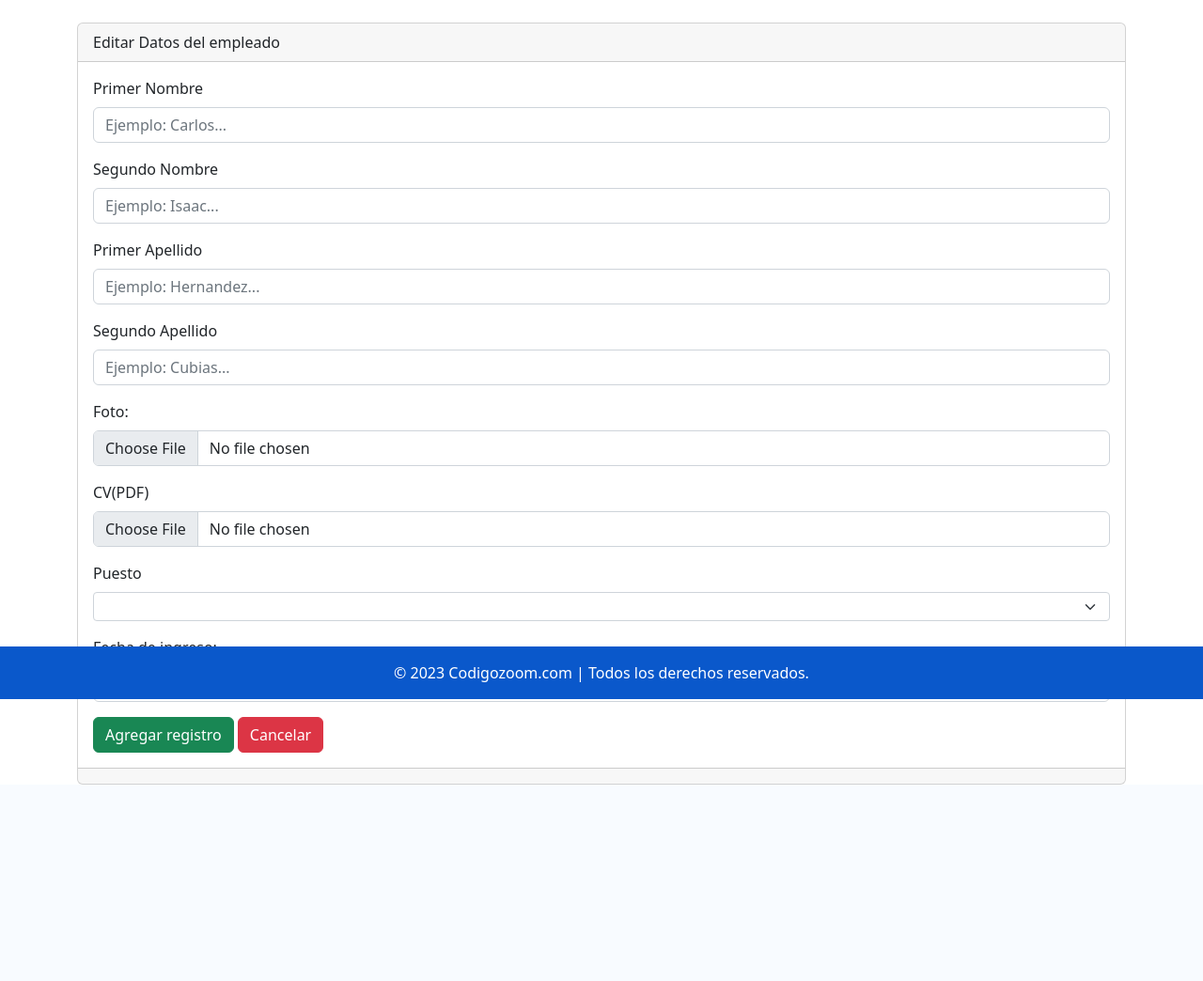
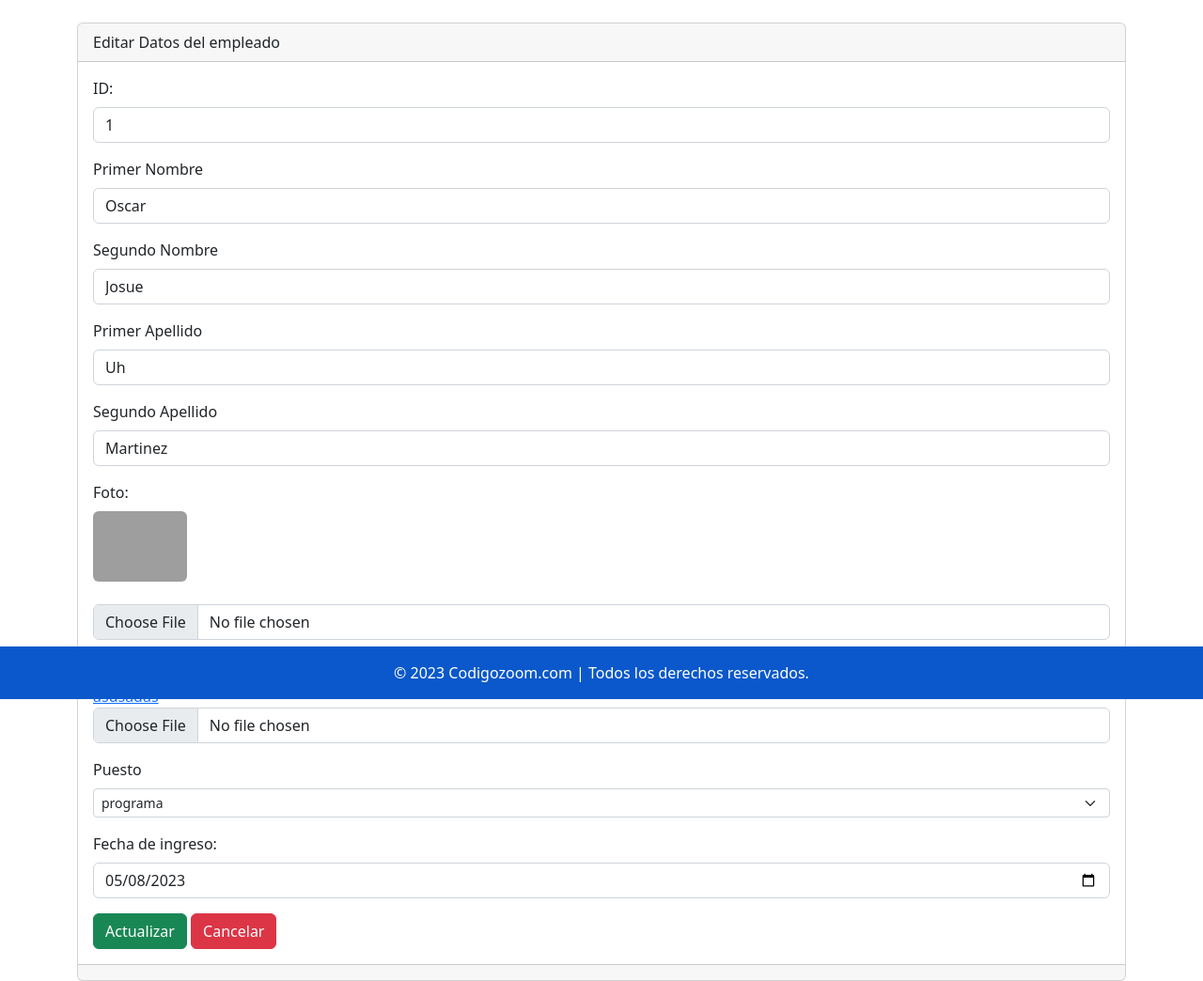
Before and after one commit to Jaaziel234/CRUD_PHP, a PHP site: page /APPWEB/secciones/empleados/editar.php?txtID=1 in a window 1280 px wide. Shown: the part 56-1100 px from the top of the page at 94% size. Before the commit the page ends 891 px from the top, so only its background shows below. Run offline with PHP 8.4, Linux system fonts and the light colour scheme; data comes from the database, SQL or seed files in the repository; data that the repository does not hold is empty; grey boxes are pictures that could not be loaded.

Commit message:
empleados editar funcional.

```diff
--- a/secciones/empleados/editar.php
+++ b/secciones/empleados/editar.php
@@ -1,31 +1,79 @@
 <?php
 include("../../bd.php");
 
-if (isset($_GET['txtID'])) {  //si recibimos ese dato
+if (isset($_GET['txtID'])) { //si recibimos ese dato
   # code...
-    $txtID=(isset($_GET['txtID']))?$_GET['txtID']:""; // vamos a alamcenar el id
+  $txtID = (isset($_GET['txtID'])) ? $_GET['txtID'] : ""; // vamos a almacenar el id
 
   //vamos a ocupar la instruccion prepare
-    $sentencia=$conexion->prepare("SELECT * FROM tbl_empleados WHERE id=:id");
+  $sentencia = $conexion->prepare("SELECT * FROM tbl_empleados WHERE id=:id");
   //asignando los valores que tiene el metodo POST (los que vienen del formulario)
-    $sentencia->bindParam(":id", $txtID); //parametro para borrado
-    $sentencia->execute(); //eliminamos
+  $sentencia->bindParam(":id", $txtID);
+  $sentencia->execute();
+  $registro = $sentencia->fetch(PDO::FETCH_LAZY);
 
-    $registro=$sentencia->fetch(PDO::FETCH_LAZY);
-    $primernombre=$registro["primernombre"];
-    $segundonombre=$registro["segundonombre"];
-    $primerapellido=$registro["primerapellido"];
-    $segundoapellido=$registro["segundoapellido"];
-    $foto=$registro["foto"];
-    $cv=$registro["cv"];
-    $puesto=$registro["puesto"];
-    $fechadeingreso=$registro["fechadeingreso"];
+
+  $primernombre = $registro["primernombre"];
+  $segundonombre = $registro["segundonombre"];
+  $primerapellido = $registro["primerapellido"];
+  $segundoapellido = $registro["segundoapellido"];
+  $foto = $registro["foto"];
+  $cv = $registro["cv"];
+
+
+  $idpuesto = $registro["idpuesto"];
+  $fechadeingreso = $registro["fechadeingreso"];
+
+  $sentencia = $conexion->prepare("SELECT * FROM tbl_puestos");
+  $sentencia->execute();
+  $lista_tbl_puestos = $sentencia->fetchAll(PDO::FETCH_ASSOC);
+
+}
+
+if ($_POST) {
+ $txtID = (isset($_POST['txtID'])) ? $_POST['txtID'] : ""; // vamos a almacenar el id
+ $primernombre=(isset($_POST["primernombre"])? $_POST["primernombre"]:"");
+ $segundonombre=(isset($_POST["segundonombre"])? $_POST["segundonombre"]:"");
+ $primerapellido=(isset($_POST["primerapellido"])? $_POST["primerapellido"]:"");
+ $segundoapellido=(isset($_POST["segundoapellido"])? $_POST["segundoapellido"]:"");
+ $idpuesto=(isset($_POST["idpuesto"])? $_POST["idpuesto"]:"");
+ $fechadeingreso=(isset($_POST["fechadeingreso"])? $_POST["fechadeingreso"]:"");
+
+ //preparamos la insercion de los datos
+ $sentencia = $conexion->prepare("
+ UPDATE tbl_empleados
+ SET
+   primernombre = :primernombre,
+   segundonombre = :segundonombre,
+   primerapellido = :primerapellido,
+   segundoapellido = :segundoapellido,
+   idpuesto = :idpuesto,
+   fechadeingreso = :fechadeingreso
+ WHERE id = :id
+");
+
+
+  //asignando los valores que tiene el metodo POST (los que vienen del formulario)
+  $sentencia->bindParam(":primernombre", $primernombre);
+  $sentencia->bindParam(":segundonombre", $segundonombre);
+  $sentencia->bindParam(":primerapellido", $primerapellido);
+  $sentencia->bindParam(":segundoapellido", $segundoapellido);
+  $sentencia->bindParam(":idpuesto", $idpuesto);
+  $sentencia->bindParam(":fechadeingreso", $fechadeingreso);
+  $sentencia->bindParam(":id", $txtID); //nos servira para actualizar ese dato y al final tener recolectada esa informacion
+  $sentencia->execute();
+
+  $foto=(isset($_FILES["foto"]['name'])?$_FILES["foto"]['name']:"");
+  $cv=(isset($_FILES["cv"]['name'])?$_FILES["cv"]['name']:"");
+
+   //redireccionaremos al index
+   header("Location:index.php");
 }
 
 
 ?>
 
-<?php include("../../templates/header.php");?>
+<?php include("../../templates/header.php"); ?>
 
 <!-- bs5cardheadfoot -->
 <div class="card mt-4">
@@ -34,47 +82,71 @@ if (isset($_GET['txtID'])) {  //si recibimos ese dato
   </div>
   <div class="card-body">
     <form action="" method="post" enctype="multipart/form-data">
+      <!-- bs5form-input -->
+      <div class="mb-3">
+              <label for="txtID" class="form-label">ID:</label>
+              <input type="text"
+              value="<?php echo $txtID;?>"
+                class="form-control" readonly name="txtID" id="txtID" aria-describedby="helpId" placeholder="ID">
+            </div>
       <!-- bs5forminput -->
       <div class="mb-3">
         <label for="primernombre" class="form-label">Primer Nombre</label>
         <input type="text"
-               class="form-control" name="primernombre" id="primernombre" aria-describedby="helpId" placeholder="Ejemplo: Carlos...">
+        value="<?php echo $primernombre;?>"
+        class="form-control" name="primernombre" id="primernombre" aria-describedby="helpId"
+          placeholder="Ejemplo: Carlos...">
       </div>
       <div class="mb-3">
         <label for="segundonombre" class="form-label">Segundo Nombre</label>
         <input type="text"
-               class="form-control" name="segundonombre" id="segundonombre" aria-describedby="helpId" placeholder="Ejemplo: Isaac...">
+        value="<?php echo $segundonombre;?>"
+        class="form-control" name="segundonombre" id="segundonombre" aria-describedby="helpId"
+          placeholder="Ejemplo: Isaac...">
       </div>
       <div class="mb-3">
         <label for="primerapellido" class="form-label">Primer Apellido</label>
         <input type="text"
-               class="form-control" name="primerapellido" id="primerapellido" aria-describedby="helpId" placeholder="Ejemplo: Hernandez...">
+        value="<?php echo $primerapellido;?>"
+        class="form-control" name="primerapellido" id="primerapellido" aria-describedby="helpId"
+          placeholder="Ejemplo: Hernandez...">
       </div>
       <div class="mb-3">
         <label for="segundoapellido" class="form-label">Segundo Apellido</label>
         <input type="text"
-               class="form-control" name="segundoapellido" id="segundoapellido" aria-describedby="helpId" placeholder="Ejemplo: Cubias...">
+        value="<?php echo $segundoapellido;?>"
+        class="form-control" name="segundoapellido" id="segundoapellido" aria-describedby="helpId"
+          placeholder="Ejemplo: Cubias...">
       </div>
       <div class="mb-3">
         <label for="foto" class="form-label">Foto:</label>
+        <br/>
+            <img width="100" src="<?php echo $foto; ?>" class="rounded" alt="">
+        <br/>
+        <br/>
         <input type="file"
         class="form-control" name="foto" id="foto" aria-describedby="helpId" placeholder="Foto.jpg">
       </div>
+
       <div class="mb-3">
         <label for="cv" class="form-label">CV(PDF)</label>
-             <input type="file"
-               class="form-control" name="cv" id="cv" aria-describedby="helpId" placeholder="CV">
+          <br>
+        <a href="<?php echo $cv;?>"><?php echo $cv;?></a>
+        <input type="file" class="form-control" name="cv" id="cv" aria-describedby="helpId" placeholder="CV">
       </div>
 
 
       <!-- bs5formselect-custom -->
       <div class="mb-3">
         <label for="idpuesto" class="form-label">Puesto</label>
+        <!-- "<?php echo $idpuesto;?>" -->
         <select class="form-select form-select-sm" name="idpuesto" id="idpuesto">
+          <?php foreach ($lista_tbl_puestos as $registro) { ?>
 
-            <?php foreach ($lista_tbl_puestos as $registro) { ?>
-              <option value="<?php echo $registro['id']?>">
-              <?php echo $registro['nombredelpuesto']?></option>
+            <option <?php echo($idpuesto==$registro['id'])?"selected":"";?> value="<?php echo $registro['id'] ?>">
+              <?php echo $registro['nombredelpuesto'] ?>
+            </option>
+
           <?php } ?>
 
         </select>
@@ -83,16 +155,19 @@ if (isset($_GET['txtID'])) {  //si recibimos ese dato
       <!-- bs5form-email -->
       <div class="mb-3">
         <label for="fechadeingreso" class="form-label">Fecha de ingreso:</label>
-             <input type="date" class="form-control" name="fechadeingreso" id="fechadeingreso" aria-describedby="emailHelpId" placeholder="">
+        <input type="date"
+        value="<?php echo $fechadeingreso;?>"
+        class="form-control" name="fechadeingreso" id="fechadeingreso" aria-describedby="emailHelpId"
+          placeholder="">
       </div>
 
       <!-- bs5button-default -->
-           <button type="submit" class="btn btn-success">Agregar registro</button>
+      <button type="submit" class="btn btn-success">Actualizar</button>
       <!-- bs5button-a -->
-           <a name="" id="" class="btn btn-danger" href="#" role="button">Cancelar</a>
+      <a name="" id="" class="btn btn-danger" href="index.php" role="button">Cancelar</a>
 
     </form>
   </div>
   <div class="card-footer text-muted"></div>
 </div>
-<?php include("../../templates/footer.php");?>
+<?php include("../../templates/footer.php"); ?>
```
Lines whose indentation alone changed are shown as unchanged.
